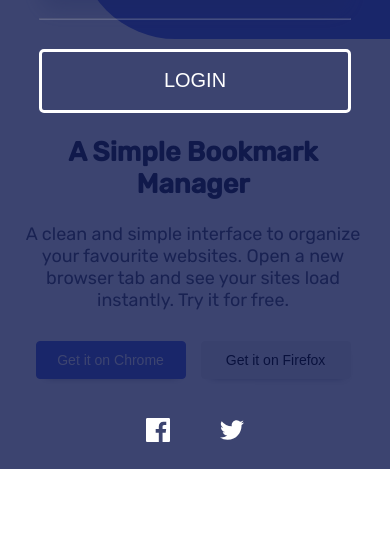
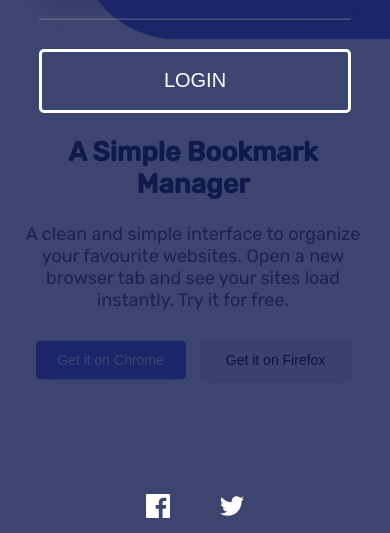
Before and after one commit to Razha90/BookMark-Landing-Page, a plain HTML site: page index.html in a window 390 px wide. Both pictures are taken after a click on the icon 334 px from the left and 38 px from the top of the page. Shown: the part 311-844 px from the top of the page. Drawn offline with Linux system fonts and the light colour scheme.

Commit message:
Nav Mobile

```diff
--- a/style.css
+++ b/style.css
@@ -641,7 +641,7 @@ form small {
 
 .mobile-flex {
     padding: 7% 10%;
-    min-height: 86vh;
+    height: 90%;
 }
 
 .mo-bot {
@@ -913,7 +913,11 @@ form small {
         text-align: center;
     }
 }
-
+@media screen and (max-width: 550px) {
+    .mobile-flex {
+        height: 92%;
+    }
+}
 
 @media screen and (max-width: 456px) {
     form {
@@ -921,6 +925,10 @@ form small {
         width: 80%;
         padding: 0 10%;
         gap: 20px;
+    }
+
+    .mobile-flex {
+        height: 95%;
     }
 
     form div {
```
